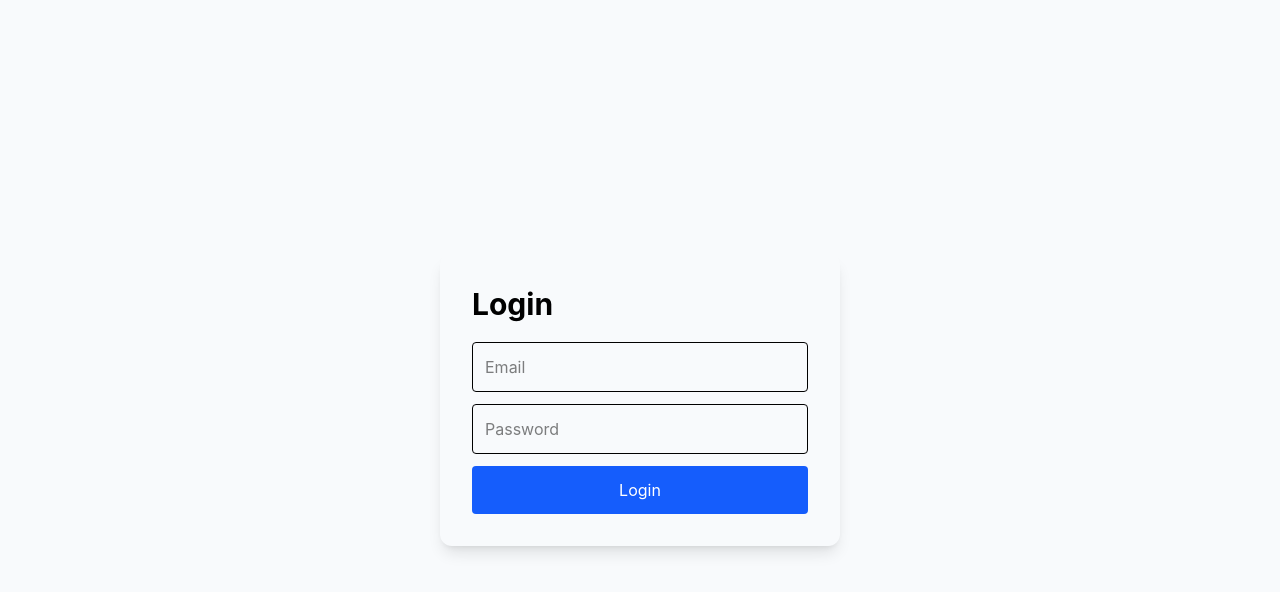
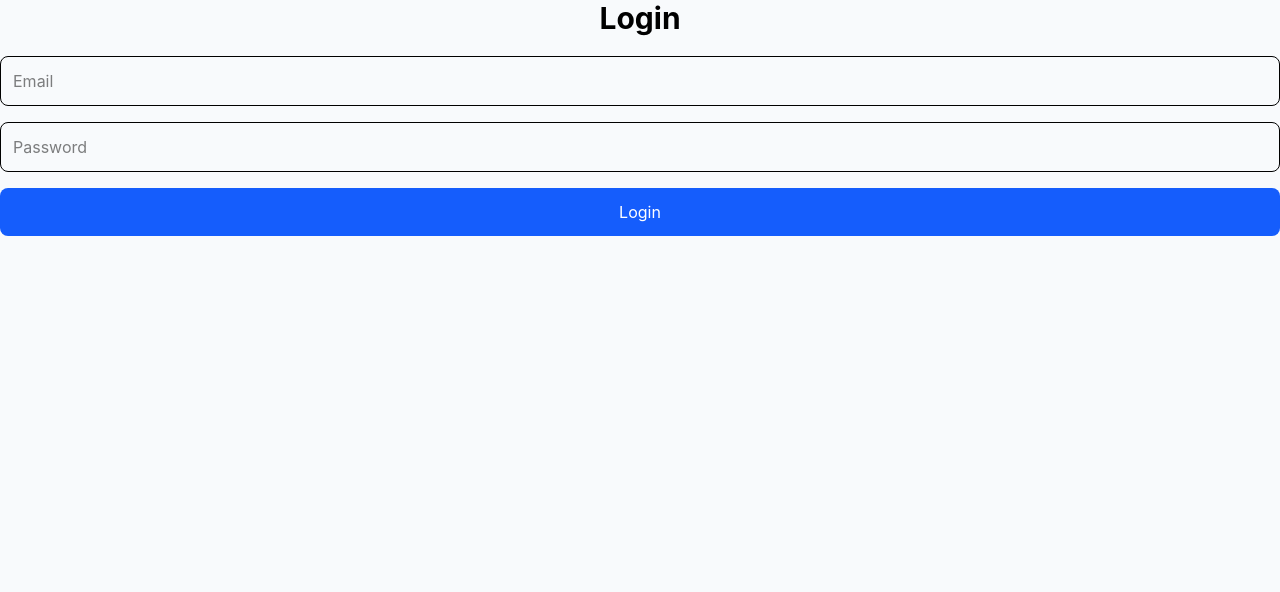
Before and after one commit to afkerthowfeek7860-code/Indoor-Sports-Booking-System, a React (Vite) app in the folder client/: page /login in a window 1280 px wide. Shown: the top 592 px of the page. Built offline with nearby package versions, Linux system fonts and the light colour scheme.

Commit message:
Add login and register modal popups to homepage

```diff
--- /dev/null
+++ b/client/src/components/LoginModal.jsx
@@ -0,0 +1,27 @@
+function LoginModal({ isOpen, onClose, children }) {
+  if (!isOpen) return null;
+
+  return (
+    <div className="fixed inset-0 flex items-center justify-center z-50">
+      {/* Background Overlay */}
+      <div
+        className="absolute inset-0 bg-black/50 backdrop-blur-sm"
+        onClick={onClose}
+      ></div>
+
+      {/* Modal */}
+      <div className="relative bg-white rounded-2xl shadow-2xl p-8 w-[450px] max-w-[90%] z-10">
+        <button
+          onClick={onClose}
+          className="absolute top-3 right-4 text-2xl font-bold"
+        >
+          ×
+        </button>
+
+        {children}
+      </div>
+    </div>
+  );
+}
+
+export default LoginModal;
--- a/client/src/components/Navbar.jsx
+++ b/client/src/components/Navbar.jsx
@@ -1,6 +1,6 @@
 import { Link } from "react-router-dom";
 
-function Navbar({ openRegister }) {
+function Navbar({ openRegister, openLogin }) {
   return (
     <nav className="bg-slate-900 text-white px-8 py-4 flex justify-between items-center">
       <h1 className="text-2xl font-bold text-blue-500">
@@ -9,13 +9,18 @@ function Navbar({ openRegister }) {
 
       <div className="space-x-6">
         <Link to="/">Home</Link>
-        <Link to="/booking">Book Now</Link>
+
+        <Link to="/booking">
+          Book Now
+        </Link>
 
         <button onClick={openRegister}>
           Sign Up
         </button>
 
-        <Link to="/login">Login</Link>
+        <button onClick={openLogin}>
+          Login
+        </button>
       </div>
     </nav>
   );
--- a/client/src/pages/Home.jsx
+++ b/client/src/pages/Home.jsx
@@ -4,13 +4,20 @@ import Footer from "../components/Footer";
 import heroImg from "../assets/hero.png";
 import Register from "./Register";
 import RegisterModal from "../components/RegisterModal";
+import Login from "./Login";
+import LoginModal from "../components/LoginModal";
 
 function Home() {
   const [showRegister, setShowRegister] = useState(false);
+  const [showLogin, setShowLogin] = useState(false);
+
 
   return (
     <>
-      <Navbar openRegister={() => setShowRegister(true)} />
+      <Navbar
+        openRegister={() => setShowRegister(true)}
+        openLogin={() => setShowLogin(true)}
+      />
 
       <RegisterModal
         isOpen={showRegister}
@@ -18,6 +25,13 @@ function Home() {
       >
         <Register />
       </RegisterModal>
+
+      <LoginModal
+        isOpen={showLogin}
+        onClose={() => setShowLogin(false)}
+      >
+        <Login />
+      </LoginModal>
 
       {/* Hero Section */}
       <section className="bg-slate-900 min-h-screen text-white">
--- a/client/src/pages/Login.jsx
+++ b/client/src/pages/Login.jsx
@@ -1,25 +1,30 @@
 function Login() {
   return (
-    <div className="min-h-screen flex items-center justify-center">
-      <div className="shadow-lg p-8 rounded-xl w-[400px]">
-        <h2 className="text-3xl font-bold mb-5">Login</h2>
+    <div>
+      <h2 className="text-3xl font-bold mb-5 text-center">
+        Login
+      </h2>
 
+      <form className="space-y-4">
         <input
           type="email"
           placeholder="Email"
-          className="border w-full p-3 mb-3 rounded"
+          className="w-full border p-3 rounded-lg"
         />
 
         <input
           type="password"
           placeholder="Password"
-          className="border w-full p-3 mb-3 rounded"
+          className="w-full border p-3 rounded-lg"
         />
 
-        <button className="bg-blue-600 text-white w-full py-3 rounded">
+        <button
+          type="submit"
+          className="w-full bg-blue-600 text-white py-3 rounded-lg hover:bg-blue-700"
+        >
           Login
         </button>
-      </div>
+      </form>
     </div>
   );
 }
```
